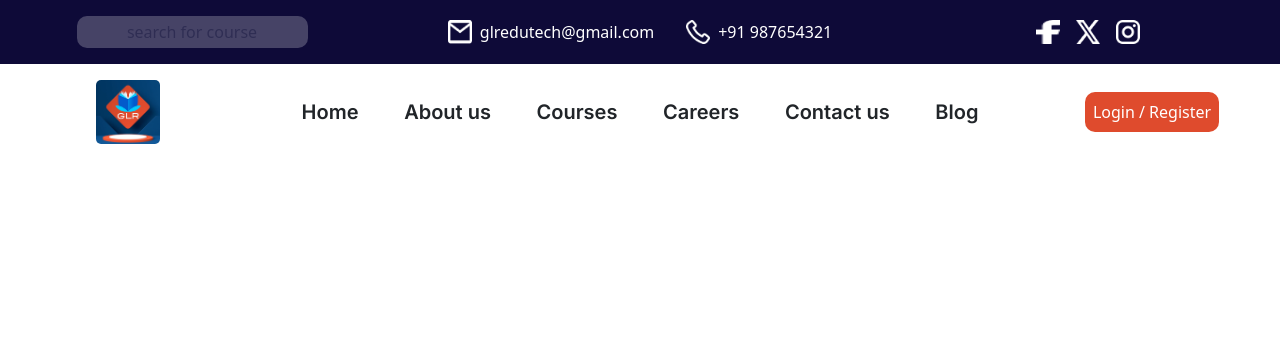
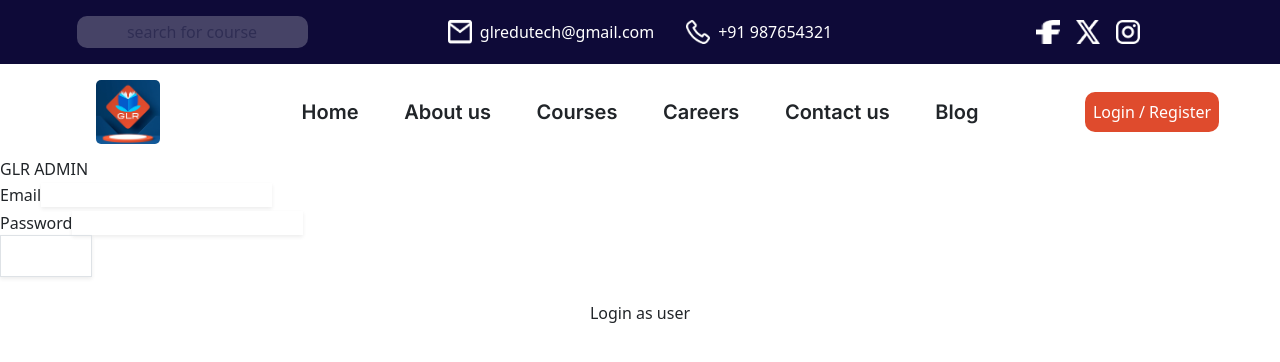
Before and after one commit to Jobminar/GLR-ADMIN, a React (Vite) app in the folder client/: page /glradmin in a window 1280 px wide. Shown: the top 362 px of the page. Built offline with nearby package versions, Linux system fonts and the light colour scheme; no server answers.

Commit message:
added the Authentication page

```diff
--- a/client/src/components/Admin/Adminheader/adminheader.jsx
+++ b/client/src/components/Admin/Adminheader/adminheader.jsx
@@ -16,9 +16,10 @@ import Typography from "@mui/material/Typography";
 import Button from "@mui/material/Button";
 import { useNavigate } from "react-router-dom";
 import logo from "../../../assets/images/logo.jpeg";
-import "./adminheader.css";
+import ExitToAppIcon from "@mui/icons-material/ExitToApp";
+
 const drawerWidth = 240;
-const navItems = ["Courseupload", "Blogsupload", "Careersupload"];
+const navItems = ["Courseupload", "Blogsupload", "Careersupload", "Logout"];
 
 function Adminnavbar(props) {
   const navigate = useNavigate();
@@ -27,6 +28,18 @@ function Adminnavbar(props) {
 
   const handleDrawerToggle = () => {
     setMobileOpen((prevState) => !prevState);
+  };
+
+  const handleLogout = () => {
+    localStorage.removeItem("authToken");
+    navigate("/");
+  };
+
+  const confirmLogout = () => {
+    const confirmLogout = window.confirm("Are you sure you want to logout?");
+    if (confirmLogout) {
+      handleLogout();
+    }
   };
 
   const drawer = (
@@ -41,13 +54,18 @@ function Adminnavbar(props) {
       </Typography>
       <Divider />
       <List>
-        {navItems.map((item) => (
+        {navItems.map((item, index) => (
           <ListItem key={item} disablePadding>
             <ListItemButton
               sx={{ textAlign: "center" }}
-              onClick={() => navigate("/" + item)}
+              onClick={() =>
+                index === navItems.length - 1
+                  ? confirmLogout()
+                  : navigate("/" + item)
+              }
             >
               <ListItemText primary={item} />
+              {index === navItems.length - 1 && <ExitToAppIcon />}
             </ListItemButton>
           </ListItem>
         ))}
@@ -81,7 +99,6 @@ function Adminnavbar(props) {
               src={logo}
               alt="chandra"
               style={{ width: "15%", height: "50px" }}
-              onClick={() => navigate("/")}
             />
           </Typography>
           <Box sx={{ display: { xs: "none", sm: "block" } }}>
--- /dev/null
+++ b/client/src/components/Authentication/GLRAdminForm.jsx
@@ -0,0 +1,123 @@
+import React, { useState } from "react";
+import { useNavigate } from "react-router-dom";
+import axios from "axios";
+import Swal from "sweetalert2";
+
+const GLRAdminForm = () => {
+  const navigate = useNavigate();
+  const [email, setEmail] = useState("");
+  const [password, setPassword] = useState("");
+
+  const handleLoginAsUser = () => {
+    navigate("/signin");
+  };
+
+  const handleSubmit = async (e) => {
+    e.preventDefault();
+    try {
+      const response = await axios.post("http://localhost:4000/admin-login", {
+        email,
+        password,
+      });
+      const token = response.data.token;
+      // Display success message
+      Swal.fire({
+        icon: "success",
+        title: "Login Successful!",
+        text: "You have successfully logged in as admin.",
+      });
+      // Store the token in local storage or context for future requests
+      localStorage.setItem("authToken", token);
+      // Redirect to admin panel
+      navigate("/adminnavbar");
+    } catch (error) {
+      if (error.response && error.response.status === 401) {
+        // Handle invalid email or password
+        Swal.fire({
+          icon: "error",
+          title: "Login Failed!",
+          text: "Invalid email or password.",
+        });
+      } else {
+        // Handle other errors
+        Swal.fire({
+          icon: "error",
+          title: "Login Failed!",
+          text: "Error logging in as admin.",
+        });
+      }
+    }
+  };
+
+  return (
+    <div className="flex min-h-full flex-col justify-center px-6 py-12 lg:px-8 bg-slate-300">
+      <div className="sm:mx-auto sm:w-full sm:max-w-sm flex flex-col items-center">
+        <h2 className="mt-10 text-2xl font-bold leading-9 text-gray-900">
+          GLR ADMIN
+        </h2>
+      </div>
+
+      <div className="mt-10 sm:mx-auto sm:w-full sm:max-w-md">
+        <form className="space-y-6" onSubmit={handleSubmit}>
+          <div>
+            <label
+              htmlFor="email"
+              className="block text-sm font-medium text-gray-900"
+            >
+              Email
+            </label>
+            <input
+              id="email"
+              name="email"
+              type="email"
+              autoComplete="email"
+              required
+              className="block w-full mt-1 rounded-md border-gray-300 shadow-sm focus:border-indigo-300 focus:ring focus:ring-indigo-200 focus:ring-opacity-50"
+              value={email}
+              onChange={(e) => setEmail(e.target.value)}
+            />
+          </div>
+
+          <div>
+            <label
+              htmlFor="password"
+              className="block text-sm font-medium text-gray-900"
+            >
+              Password
+            </label>
+            <input
+              id="password"
+              name="password"
+              type="password"
+              autoComplete="current-password"
+              required
+              className="block w-full mt-1 rounded-md border-gray-300 shadow-sm focus:border-indigo-300 focus:ring focus:ring-indigo-200 focus:ring-opacity-50"
+              value={password}
+              onChange={(e) => setPassword(e.target.value)}
+            />
+          </div>
+
+          <div>
+            <button
+              type="submit"
+              className="w-full py-2 px-4 border border-transparent rounded-md shadow-sm text-sm font-medium text-white bg-indigo-600 hover:bg-indigo-700 focus:outline-none focus:ring-2 focus:ring-offset-2 focus:ring-indigo-500"
+            >
+              Login
+            </button>
+          </div>
+        </form>
+      </div>
+
+      <div className="mt-4 text-center text-sm text-gray-500">
+        <span
+          className="font-semibold leading-6 text-indigo-600 hover:text-indigo-500 cursor-pointer"
+          onClick={handleLoginAsUser}
+        >
+          Login as user
+        </span>
+      </div>
+    </div>
+  );
+};
+
+export default GLRAdminForm;
--- a/client/src/components/Header/header.jsx
+++ b/client/src/components/Header/header.jsx
@@ -1,15 +1,20 @@
-import React from 'react';
+import React from "react";
 import "./header.css";
-import logo from '../../assets/images/logo.jpeg';
-import call from '../../assets/images/call-icon.png';
-import mail from '../../assets/images/mail-icon.png';
-import facebook from '../../assets/images/facebook.png';
-import x from '../../assets/images/x.png';
-import insta from '../../assets/images/insta.png';
+import logo from "../../assets/images/logo.jpeg";
+import call from "../../assets/images/call-icon.png";
+import mail from "../../assets/images/mail-icon.png";
+import facebook from "../../assets/images/facebook.png";
+import x from "../../assets/images/x.png";
+import insta from "../../assets/images/insta.png";
 import { useNavigate } from "react-router-dom";
 
 const Navbar = () => {
   const navigate = useNavigate();
+
+  const handleLoginClick = () => {
+    // Navigate to /signup route
+    navigate("/signup");
+  };
 
   return (
     <>
@@ -38,15 +43,15 @@ const Navbar = () => {
           <img src={logo} alt="logo" />
         </div>
         <div className="nav-items">
-          <p onClick={() => navigate('/')}>Home</p>
-          <p onClick={() => navigate('/Aboutus')}>About us</p>
-          <p onClick={() => navigate('/Courses')}>Courses</p>
-          <p onClick={() => navigate('/Careers')}>Careers</p>
-          <p onClick={() => navigate('/Contactus')}>Contact us</p>
-          <p onClick={() => navigate('/Blogs')}>Blog</p>
+          <p onClick={() => navigate("/")}>Home</p>
+          <p onClick={() => navigate("/Aboutus")}>About us</p>
+          <p onClick={() => navigate("/Courses")}>Courses</p>
+          <p onClick={() => navigate("/Careers")}>Careers</p>
+          <p onClick={() => navigate("/Contactus")}>Contact us</p>
+          <p onClick={() => navigate("/Blogs")}>Blog</p>
         </div>
         <div className="login-button">
-          <button>Login / Register</button>
+          <button onClick={handleLoginClick}>Login / Register</button>
         </div>
       </div>
     </>
--- a/client/src/components/Routing.jsx
+++ b/client/src/components/Routing.jsx
@@ -17,12 +17,13 @@ import Blogpreview from "./Blogs/blogpreview";
 import Student from "./Contactus/Student";
 import GetContact from "./Contactus/GetContact";
 import CourseExplore from "./Courses/courseExplore";
+import GLRAdminForm from "./Authentication/GLRAdminForm";
 
 function Routing() {
   return (
     <>
       <BrowserRouter>
-        <Navbar/>
+        <Navbar />
         <Routes>
           <Route path="/" element={<Home />} />
           <Route path="/Aboutus" element={<Aboutus />} />
@@ -40,6 +41,7 @@ function Routing() {
           {/* <Route path="/getstudent" element={<GetStudent />} /> */}
           {/* Admin routing */}
           <Route path="/adminnavbar" element={<Adminnavbar />} />
+          <Route path="/glradmin" element={<GLRAdminForm />} />
           <Route
             path="/Courseupload"
             element={
```
Also changed, not shown: client/src/components/Authentication/Signup.jsx (+49 -36 lines), client/src/components/Authentication/signin.jsx (+67 -24 lines).
